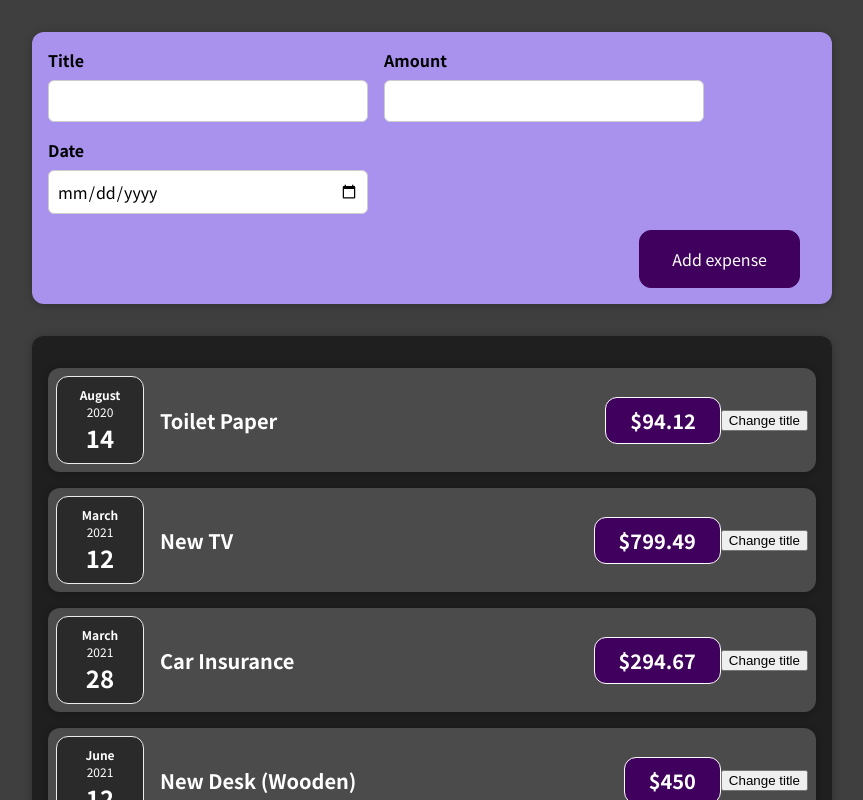
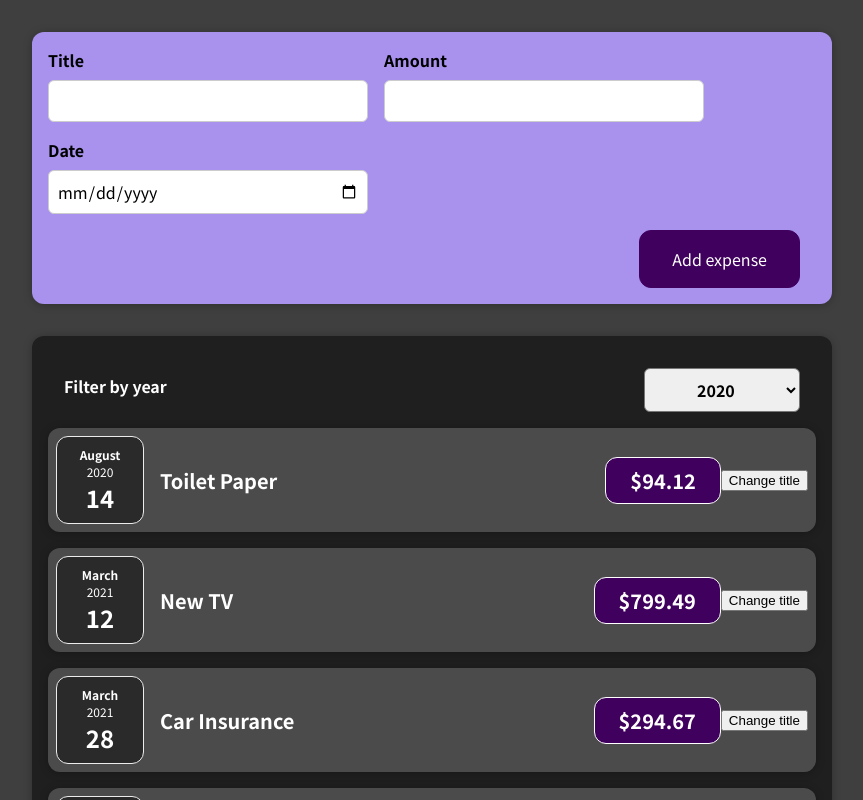
Before and after one commit to Asya404/Expense-tracker, a React (Create React App) app: page / in a window 1280 px wide. Shown: the top 800 px of the page, without its empty margins (208-1071 px from the left). Built offline with nearby package versions, Linux system fonts and the light colour scheme.

Commit message:
feat: add ExpenseFilter component

```diff
--- a/src/components/Expenses/Expenses.js
+++ b/src/components/Expenses/Expenses.js
@@ -1,18 +1,30 @@
+import React, { useState } from "react";
 import ExpenseItem from "./ExpenseItem";
 import Card from "../UI/Card";
-import './Expenses.css';
+import ExpensesFilter from "./ExpensesFilter";
+import "./Expenses.css";
+
+const Expenses = (props) => {
+  const [filteredYear, setFilteredYear] = useState("2020");
+
+  const filterChangeHandler = (data) => {
+    setFilteredYear(data);
+  };
+
+  console.log(filteredYear);
 
 
-// THIS IS ALMOST EXECUTING FUNCTIONS (COMPONENTS)
-const Expenses = (props) => {
+  // here also we can use state for two way binding
+  // we pass filteredYear so initial year will be 2020, then chosen
   return (
     <Card className="expenses">
+      <ExpensesFilter selected={filteredYear} onChangeFilter={filterChangeHandler} />
       <ExpenseItem title={props.items[0].title} amount={props.items[0].amount} date={props.items[0].date} />
       <ExpenseItem title={props.items[1].title} amount={props.items[1].amount} date={props.items[1].date} />
       <ExpenseItem title={props.items[2].title} amount={props.items[2].amount} date={props.items[2].date} />
       <ExpenseItem title={props.items[3].title} amount={props.items[3].amount} date={props.items[3].date} />
     </Card>
   );
-}
+};
 
 export default Expenses;
--- /dev/null
+++ b/src/components/Expenses/ExpensesFilter.css
@@ -0,0 +1,24 @@
+.expenses-filter {
+  color: white;
+  padding: 0 1rem;
+}
+
+.expenses-filter__control {
+  display: flex;
+  width: 100%;
+  align-items: center;
+  justify-content: space-between;
+  margin: 1rem 0;
+}
+
+.expenses-filter label {
+  font-weight: bold;
+  margin-bottom: 0.5rem;
+}
+
+.expenses-filter select {
+  font: inherit;
+  padding: 0.5rem 3rem;
+  font-weight: bold;
+  border-radius: 6px;
+}
--- /dev/null
+++ b/src/components/Expenses/ExpensesFilter.js
@@ -0,0 +1,25 @@
+import "./ExpensesFilter.css";
+
+const ExpensesFilter = (props) => {
+
+  // here we lift data up on change
+  const filterChangeHandler = (event) => {
+    props.onChangeFilter(event.target.value);
+  }
+
+  return (
+    <div className="expenses-filter">
+      <div className="expenses-filter__control">
+        <label>Filter by year</label>
+        <select value={props.selected} onChange={filterChangeHandler}>
+          <option value="2022">2022</option>
+          <option value="2021">2021</option>
+          <option value="2020">2020</option>
+          <option value="2019">2019</option>
+        </select>
+      </div>
+    </div>
+  );
+};
+
+export default ExpensesFilter;
--- a/src/components/New Expense/NewExpense.js
+++ b/src/components/New Expense/NewExpense.js
@@ -8,7 +8,6 @@
       id: Math.random().toString(),
     };
 
-    console.log(expenseData)
     props.onAddExpense(expenseData);
   };
 
```
Also changed, not shown: src/components/Expenses/ExpenseItem.js (+8 -14 lines), src/components/New Expense/ExpenseForm.js (+1 -6 lines).
